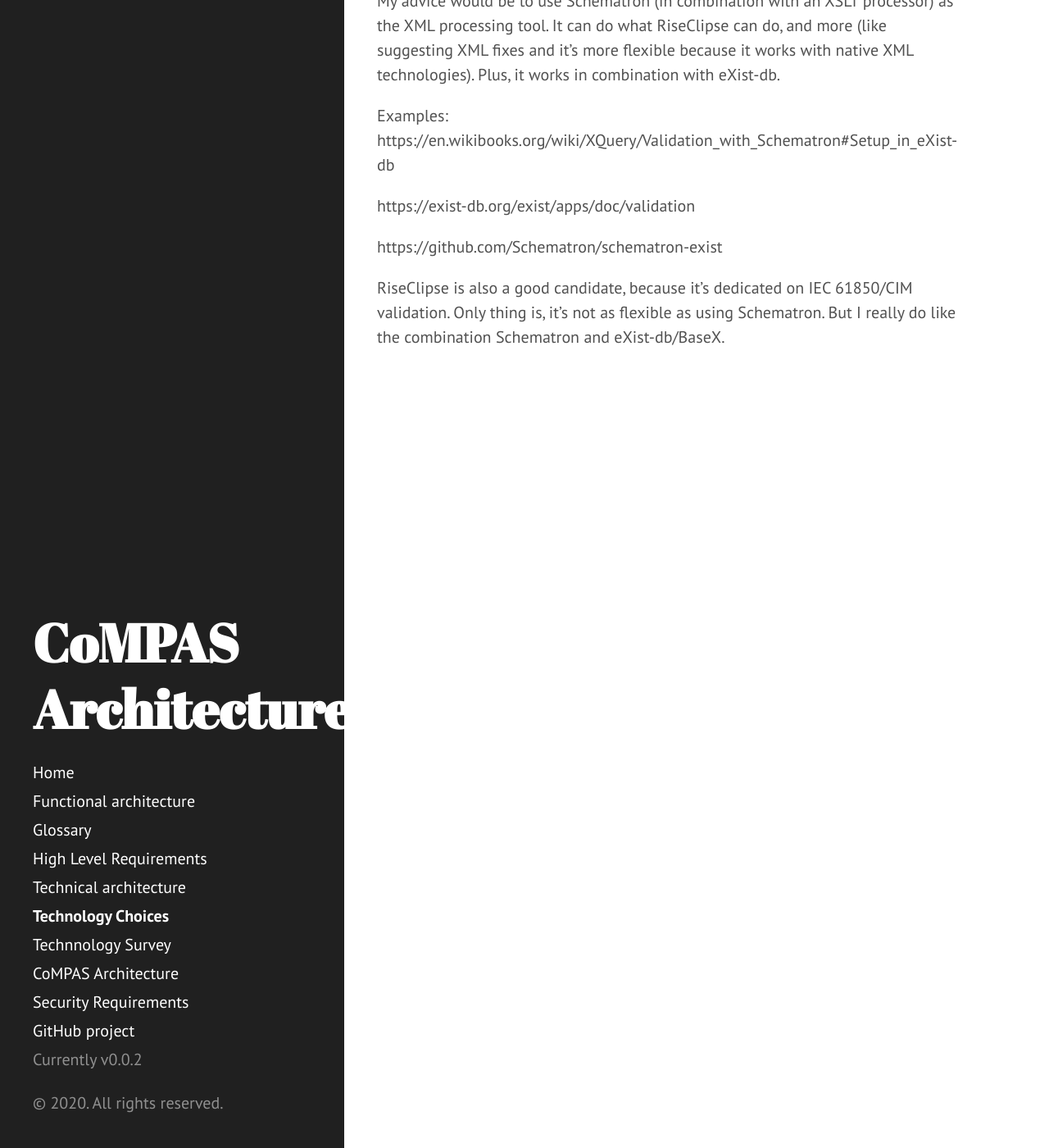
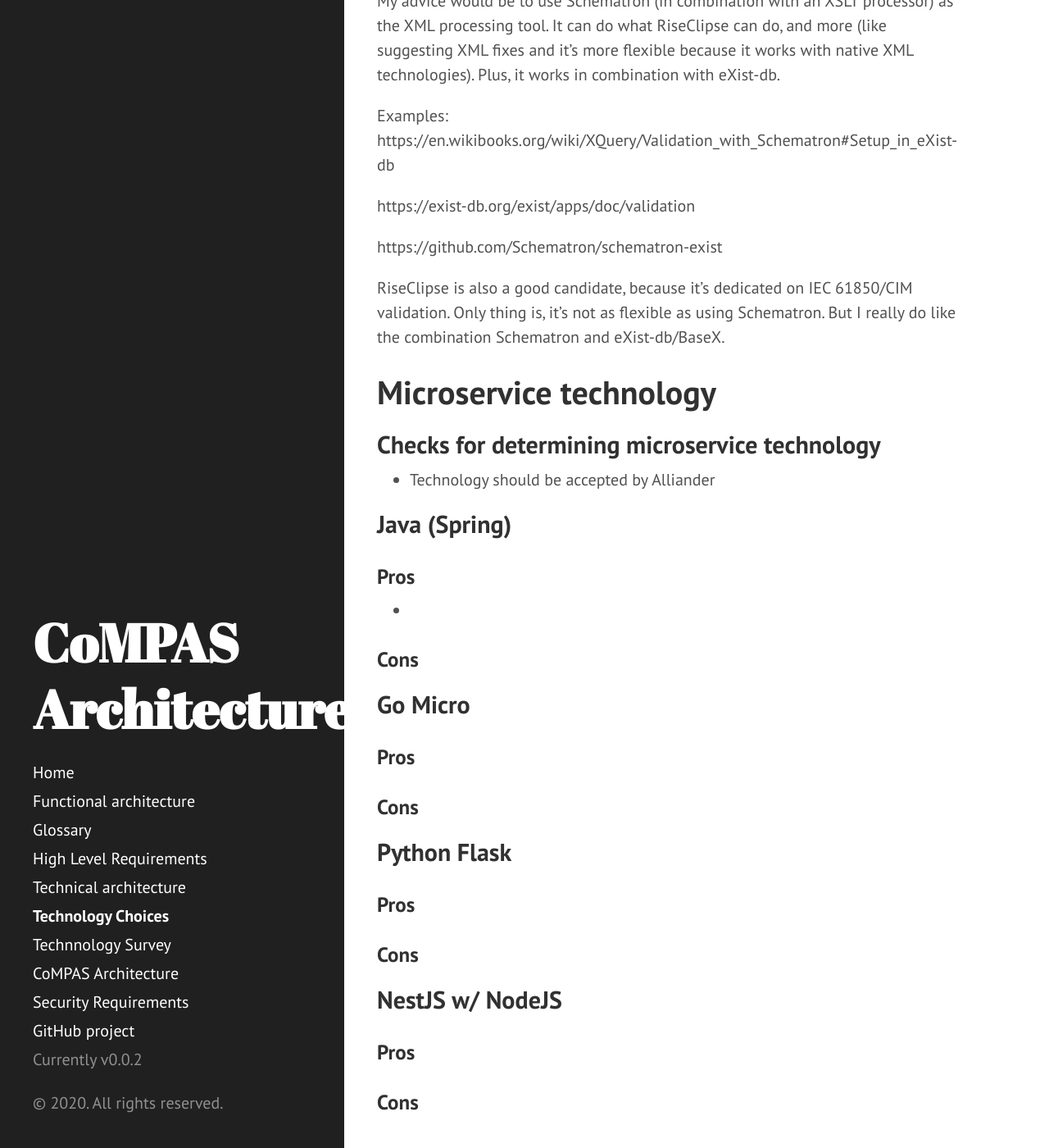
Before and after one commit to com-pas/compas-architecture, a Jekyll site: the page built from TECHNOLOGY_CHOICES.md, in a window 1280 px wide and 1400 px high, scrolled down 5144 px. Shown: the whole window at 82% size. Built offline with Jekyll 4.4.1, drawn with Linux system fonts in a browser that asks for light colours; our own code applies the rules of GitHub Pages for plain Markdown files.

Commit message:
Initial microservice technologies
Signed-off-by: Rob Tjalma <rob@tjalma.com>

```diff
--- a/TECHNOLOGY_CHOICES.md
+++ b/TECHNOLOGY_CHOICES.md
@@ -131,3 +131,28 @@ https://github.com/Schematron/schematron-exist
 
 RiseClipse is also a good candidate, because it's dedicated on IEC 61850/CIM validation.
 Only thing is, it's not as flexible as using Schematron. But I really do like the combination Schematron and eXist-db/BaseX.
+
+# Microservice technology
+## Checks for determining microservice technology
+- Technology should be accepted by Alliander
+
+## Java (Spring)
+### Pros
+-
+
+### Cons
+
+## Go Micro
+### Pros
+
+### Cons
+
+## Python Flask
+### Pros
+
+### Cons
+
+## NestJS w/ NodeJS
+### Pros
+
+### Cons
```
